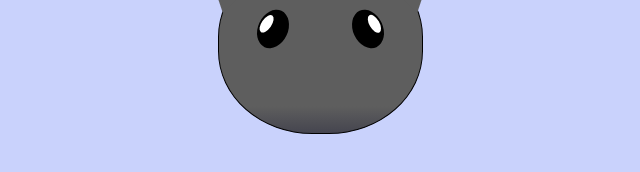
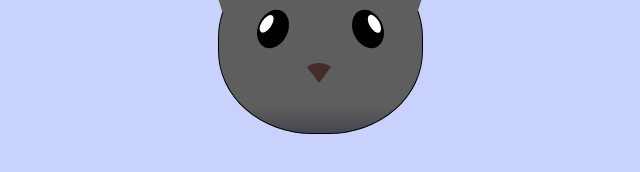
Before and after one commit to angusgee/cat-painting, a website: page index.html in a window 1280 px wide. Shown: the part 356-528 px from the top of the page, 320-960 px from the left. Drawn offline with Linux system fonts and the light colour scheme.

Commit message:
Add nose

```diff
--- a/index.html
+++ b/index.html
@@ -25,6 +25,7 @@
             <div class="cat-right-inner-eye"></div>
           </div>
         </div>
+        <div class="cat-nose"></div>
       </div>
     </main>
   </body>
--- a/input.css
+++ b/input.css
@@ -123,3 +123,14 @@ main {
     border-radius: 60%;
     transform: rotate(-5deg);
 }
+
+.cat-nose {
+    border-left: 15px solid transparent;
+    border-right: 15px solid transparent;
+    border-bottom: 20px solid #442c2c;
+    position: absolute;
+    top: 108px;
+    left: 85px;
+    border-radius: 50%;
+    transform: rotate(180deg);
+}
```
Also changed, not shown: css/styles.css.
